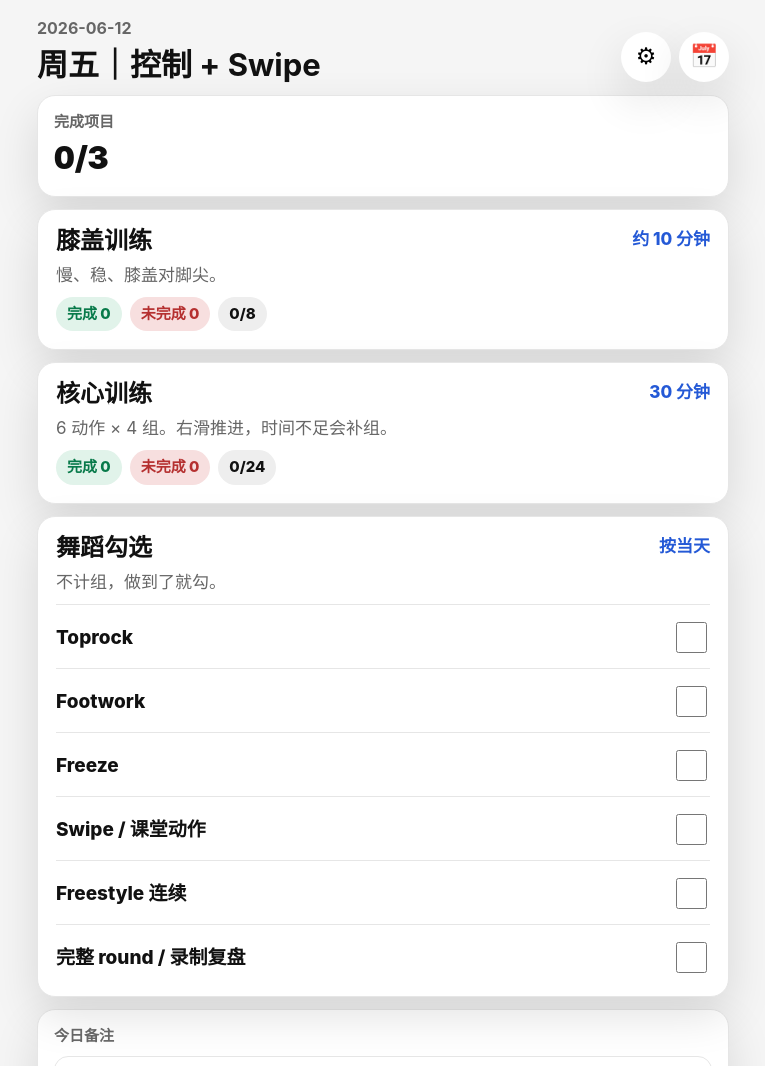
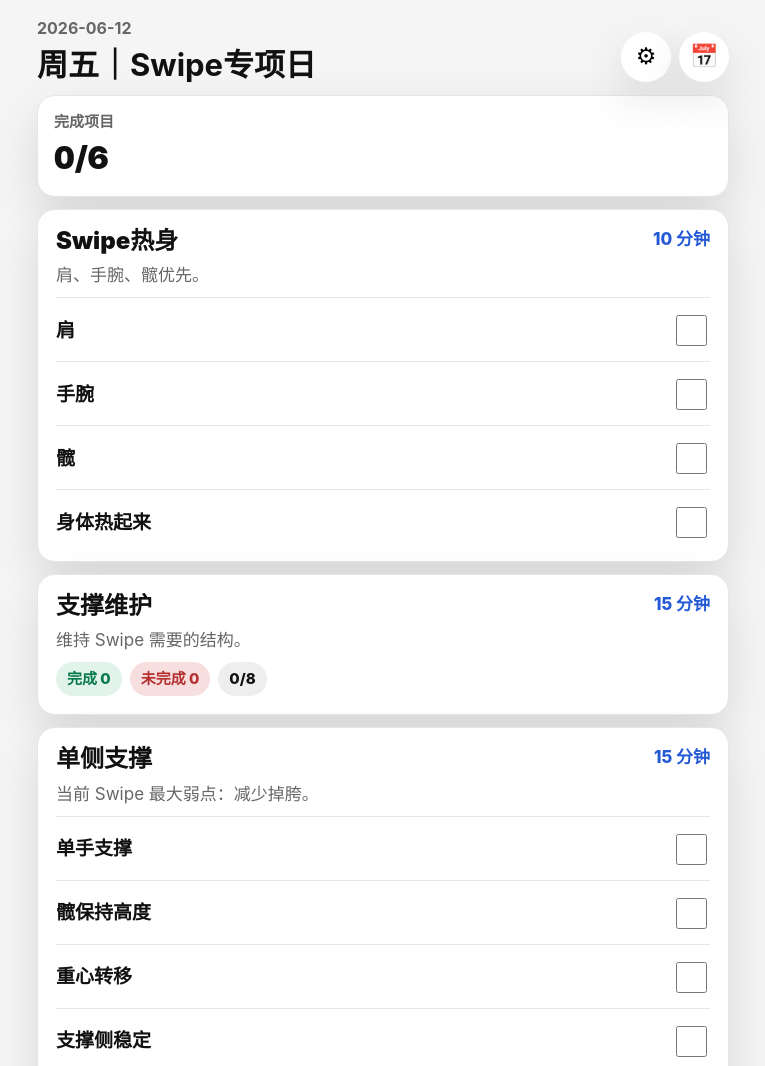
Before and after one commit to syrupl/BreakingCheckIn, a website: page index.html in a window 1280 px wide. Shown: the top 1066 px of the page, without its empty margins (257-1022 px from the left). Drawn offline with Linux system fonts and the light colour scheme.

Commit message:
Update summer V1 training plan

```diff
--- a/assets/app.js
+++ b/assets/app.js
@@ -1,6 +1,6 @@
 const $ = (selector) => document.querySelector(selector);
 
-const APP_VERSION = 2;
+const APP_VERSION = 3;
 const todayKey = new Date().toISOString().slice(0, 10);
 const SETTINGS_KEY = "breaking-app-settings";
 
@@ -30,6 +30,7 @@ const storage = {
     if (!raw) return null;
     try {
       const data = JSON.parse(raw);
+      if (data.version !== APP_VERSION) return { ...defaultState(), notes: data.notes || "" };
       return { ...defaultState(), ...data, version: data.version || 1 };
     } catch {
       return null;
@@ -41,13 +42,13 @@ const storage = {
 };
 
 const plans = [
-  { title: "周日｜恢复", modules: ["dance"] },
-  { title: "周一｜身体结构 & 控制", modules: ["knee", "core", "handstand", "dance"] },
-  { title: "周二｜课堂输入转化", modules: ["dance"] },
-  { title: "周三｜Freestyle 核心", modules: ["core", "dance"] },
-  { title: "周四｜恢复 / 轻技术", modules: ["dance"] },
-  { title: "周五｜控制 + Swipe", modules: ["knee", "core", "dance"] },
-  { title: "周六｜舞蹈整合", modules: ["core", "dance"] }
+  { title: "周日｜恢复日", restDay: true, modules: ["recovery"] },
+  { title: "周一｜结构控制日", modules: ["warmupBasic", "knee", "core", "freeze", "handstand", "stretch"] },
+  { title: "周二｜课程输出日", modules: ["courseOutput"] },
+  { title: "周三｜Freestyle主训练日", modules: ["warmupGroove", "toprock", "freestyleMain", "freezeFlow", "cooldown"] },
+  { title: "周四｜灵活训练日", modules: ["flexDay"] },
+  { title: "周五｜Swipe专项日", modules: ["swipeWarmup", "supportCare", "singleSupport", "swipeSkill", "swipeConnect", "shortStretch"] },
+  { title: "周六｜舞蹈整合日", modules: ["warmupGroove", "roundTraining", "problemFix", "creative", "shortCooldown"] }
 ];
 
 const corePools = [
@@ -84,23 +85,36 @@ const corePools = [
 ];
 
 const defs = {
+  warmupBasic: {
+    title: "热身",
+    time: "10 分钟",
+    note: "Groove、Toprock、关节活动，先激活身体。",
+    checks: ["Groove", "Toprock", "关节活动", "身体热起来"]
+  },
+  warmupGroove: {
+    title: "热身",
+    time: "10 分钟",
+    note: "Groove + Toprock，节奏先在线。",
+    checks: ["Groove", "Toprock", "身体松开"]
+  },
   knee: {
     title: "膝盖训练",
     time: "约 10 分钟",
-    note: "慢、稳、膝盖对脚尖。",
+    note: "维持膝关节稳定。疼痛不是训练目标。",
     steps: [
-      ["靠墙单侧离心", 0, "12 × 2 / 侧", "慢慢下降。脚掌贴地，膝盖不内扣，身体别用腰顶。", 4, "count"],
-      ["单侧弓步踮脚维持", 45, "45s × 2 / 侧", "脚掌稳，骨盆正。重心向下，不向前压膝盖。", 4, "time"]
+      ["墙静蹲", 45, "45s × 2", "背贴墙，膝盖对脚尖，脚掌稳定。酸可以，刺痛停止。", 2, "time"],
+      ["离心深蹲", 0, "8 次 × 2", "下蹲 4 秒。慢、稳、膝盖不内扣，起身不抢。", 2, "count"]
     ]
   },
   handstand: {
-    title: "倒立专项",
+    title: "倒立结构",
     time: "约 15 分钟",
-    note: "推地、肩上提、收肋骨。",
+    note: "开肩、肩上提、Hollow 结构，避免香蕉倒立。",
     steps: [
-      ["胸贴墙倒立", 45, "30-45s × 3", "手推地，肩上提。臀腿收紧，不塌腰。", 3, "time"],
-      ["倒立肩上提", 0, "10-15 × 3", "手臂伸直，用肩胛把身体顶高，不耸脖子。", 3, "count"],
-      ["踢倒立停 1 秒", 60, "自由练", "踢上去先找停住。手指抓地，腿别散。", 3, "time"]
+      ["墙倒立", 45, "30-45s × 2", "手推地，肩上提，收肋骨，腿向上延伸。", 2, "time"],
+      ["胸贴墙倒立", 45, "30-45s × 2", "胸贴墙找直线，臀腿收紧，不塌腰。", 2, "time"],
+      ["肩胛上推", 0, "10-15 × 3", "手臂伸直，用肩胛把身体顶高，不耸脖子。", 3, "count"],
+      ["靠墙找直线", 45, "45s × 2", "肩、肋骨、骨盆、脚尖排成一条线。", 2, "time"]
     ]
   },
   core: {
@@ -108,11 +122,123 @@ const defs = {
     time: "30 分钟",
     note: "6 动作 × 4 组。右滑推进，时间不足会补组。"
   },
-  dance: {
-    title: "舞蹈勾选",
-    time: "按当天",
-    note: "不计组，做到了就勾。",
-    checks: ["Toprock", "Footwork", "Freeze", "Swipe / 课堂动作", "Freestyle 连续", "完整 round / 录制复盘"]
+  freeze: {
+    title: "Freeze训练",
+    time: "25 分钟",
+    note: "重点不是撑很久，而是进得去、停得住、出得来。",
+    checks: ["Baby Freeze", "Turtle Freeze", "Shoulder Freeze", "Three Point Freeze", "Entry", "Exit", "腿型变化"]
+  },
+  stretch: {
+    title: "拉伸",
+    time: "10 分钟",
+    note: "肩、胸椎、髋。",
+    checks: ["肩", "胸椎", "髋"]
+  },
+  courseOutput: {
+    title: "课程输出",
+    time: "课堂 + 围圈",
+    note: "把课堂输入变成自己的动作，只记重点，不贪多。",
+    checks: ["记录今天学到的重点", "Toprock 开场", "课堂内容出现", "Freeze 出现", "完成围圈输出", "可选 Swipe 尝试"]
+  },
+  toprock: {
+    title: "Toprock专项",
+    time: "15 分钟",
+    note: "节奏、Groove、停顿。",
+    checks: ["节奏", "Groove", "停顿", "方向变化"]
+  },
+  freestyleMain: {
+    title: "Freestyle训练",
+    time: "40 分钟",
+    note: "当前第一优先级：提高动作调用速度和连接能力。",
+    checks: ["只跳 Toprock", "Footwork 主导", "必须 Freeze", "完全自由", "循环完成", "卡顿后继续接"]
+  },
+  freezeFlow: {
+    title: "Freeze融入",
+    time: "15 分钟",
+    note: "Freeze 是转场，不是摆造型。",
+    checks: ["Footwork → Freeze", "Freeze → Footwork", "进入干净", "退出干净"]
+  },
+  cooldown: {
+    title: "放松",
+    time: "10 分钟",
+    note: "降低兴奋度，恢复呼吸。",
+    checks: ["呼吸恢复", "腿部放松", "肩背放松"]
+  },
+  flexDay: {
+    title: "灵活训练",
+    time: "30-45 分钟",
+    note: "根据身体状态选择恢复或轻技术，不追强度。",
+    checks: ["方案 A：恢复", "拉伸 / 活动度", "Groove", "方案 B：轻技术", "Footwork", "Freeze 进出", "轻量 Swipe"]
+  },
+  swipeWarmup: {
+    title: "Swipe热身",
+    time: "10 分钟",
+    note: "肩、手腕、髋优先。",
+    checks: ["肩", "手腕", "髋", "身体热起来"]
+  },
+  supportCare: {
+    title: "支撑维护",
+    time: "15 分钟",
+    note: "维持 Swipe 需要的结构。",
+    steps: [
+      ["Hollow Hold", 30, "30s × 2", "收肋骨，腰背稳定，不塌。", 2, "time"],
+      ["Side Plank", 30, "30s × 2 / 侧", "肩顶住，髋别掉。", 4, "time"],
+      ["墙静蹲", 45, "45s × 2", "膝盖对脚尖，脚掌稳定。", 2, "time"]
+    ]
+  },
+  singleSupport: {
+    title: "单侧支撑",
+    time: "15 分钟",
+    note: "当前 Swipe 最大弱点：减少掉胯。",
+    checks: ["单手支撑", "髋保持高度", "重心转移", "支撑侧稳定", "掉胯减少"]
+  },
+  swipeSkill: {
+    title: "Swipe专项",
+    time: "35 分钟",
+    note: "目标是建立结构，不是追求连续 Swipe。",
+    checks: ["半圈 Swipe", "Swipe 落地停顿", "Swipe Entry", "Swipe Landing", "落地直接进发力位", "不二次调整"]
+  },
+  swipeConnect: {
+    title: "连接训练",
+    time: "10 分钟",
+    note: "Swipe 进入舞蹈连接。",
+    checks: ["Swipe → Freeze", "Swipe → Footwork", "Swipe → 停顿"]
+  },
+  shortStretch: {
+    title: "拉伸",
+    time: "5 分钟",
+    note: "肩、髋、手腕放松。",
+    checks: ["肩", "髋", "手腕"]
+  },
+  roundTraining: {
+    title: "Round训练",
+    time: "50 分钟",
+    note: "6-8 轮。完整优先，不追难度。",
+    checks: ["6-8 轮", "Toprock", "Footwork", "Freeze", "可选 Swipe", "每轮完整"]
+  },
+  problemFix: {
+    title: "问题修正",
+    time: "15 分钟",
+    note: "每次只修一个问题。",
+    checks: ["选择一个问题", "Freeze", "Swipe", "Footwork", "记录下次继续修什么"]
+  },
+  creative: {
+    title: "创作时间",
+    time: "10 分钟",
+    note: "增加个人风格。",
+    checks: ["新入口", "新转场", "新组合"]
+  },
+  shortCooldown: {
+    title: "放松",
+    time: "5 分钟",
+    note: "收尾恢复。",
+    checks: ["呼吸恢复", "简单拉伸"]
+  },
+  recovery: {
+    title: "恢复日",
+    time: "自由",
+    note: "不安排高强度训练，恢复身体和灵感。",
+    checks: ["拉伸", "散步", "听音乐", "看 Battle", "看教学"]
   }
 };
 
@@ -202,7 +328,7 @@ function ensure(id) {
 function moduleCompleteIn(record, id) {
   const mod = record.modules && record.modules[id];
   if (!mod) return false;
-  if (id === "dance") return Object.values(mod.checks || {}).some(Boolean);
+  if (defs[id].checks) return Object.values(mod.checks || {}).some(Boolean);
   return mod.index >= mod.steps.length;
 }
 
@@ -217,7 +343,7 @@ function isRecordDone(record, date) {
 function dayStatus(date) {
   const record = storage.load(date);
   if (record) return isRecordDone(record, date) ? "done" : "miss";
-  return planForDate(date).title.includes("恢复") ? "rest" : "";
+  return planForDate(date).restDay ? "rest" : "";
 }
 
 function renderDayDetail(date) {
@@ -229,7 +355,7 @@ function renderDayDetail(date) {
     const def = defs[id];
     const mod = record && record.modules ? record.modules[id] : null;
     let meta = "未开始";
-    if (id === "dance" && mod) {
+    if (defs[id].checks && mod) {
       const count = Object.values(mod.checks || {}).filter(Boolean).length;
       meta = count ? `勾选 ${count}/${def.checks.length}` : "未完成";
     } else if (mod) {
@@ -277,7 +403,7 @@ function renderHome() {
   document.querySelectorAll("[data-open]").forEach((el) => el.addEventListener("click", () => openModule(el.dataset.open)));
   document.querySelectorAll("[data-check]").forEach((el) => {
     el.addEventListener("change", () => {
-      const mod = ensure("dance");
+      const mod = ensure(el.dataset.module);
       mod.checks[el.dataset.check] = el.checked;
       save();
       renderHome();
@@ -323,11 +449,11 @@ function clearTodayData() {
 function renderModule(id) {
   const def = defs[id];
   const mod = ensure(id);
-  if (id === "dance") {
+  if (def.checks) {
     return `<section class="module">
       <div class="module-top"><div class="module-title">${def.title}</div><div class="module-time">${def.time}</div></div>
       <div class="module-note">${def.note}</div>
-      ${def.checks.map((text, index) => `<label class="check"><span>${text}</span><input type="checkbox" data-check="${index}" ${mod.checks[index] ? "checked" : ""}></label>`).join("")}
+      ${def.checks.map((text, index) => `<label class="check"><span>${text}</span><input type="checkbox" data-module="${id}" data-check="${index}" ${mod.checks[index] ? "checked" : ""}></label>`).join("")}
     </section>`;
   }
   return `<section class="module" data-open="${id}">
--- a/index.html
+++ b/index.html
@@ -4,7 +4,7 @@
   <meta charset="utf-8">
   <meta name="viewport" content="width=device-width, initial-scale=1, viewport-fit=cover">
   <title>Breaking 训练卡片</title>
-  <link rel="stylesheet" href="assets/app.css?v=20260612-1800">
+  <link rel="stylesheet" href="assets/app.css?v=20260612-1900">
 </head>
 <body>
   <main class="home" id="home">
@@ -87,6 +87,6 @@
     </article>
   </section>
 
-  <script src="assets/app.js?v=20260612-1800"></script>
+  <script src="assets/app.js?v=20260612-1900"></script>
 </body>
 </html>
```
